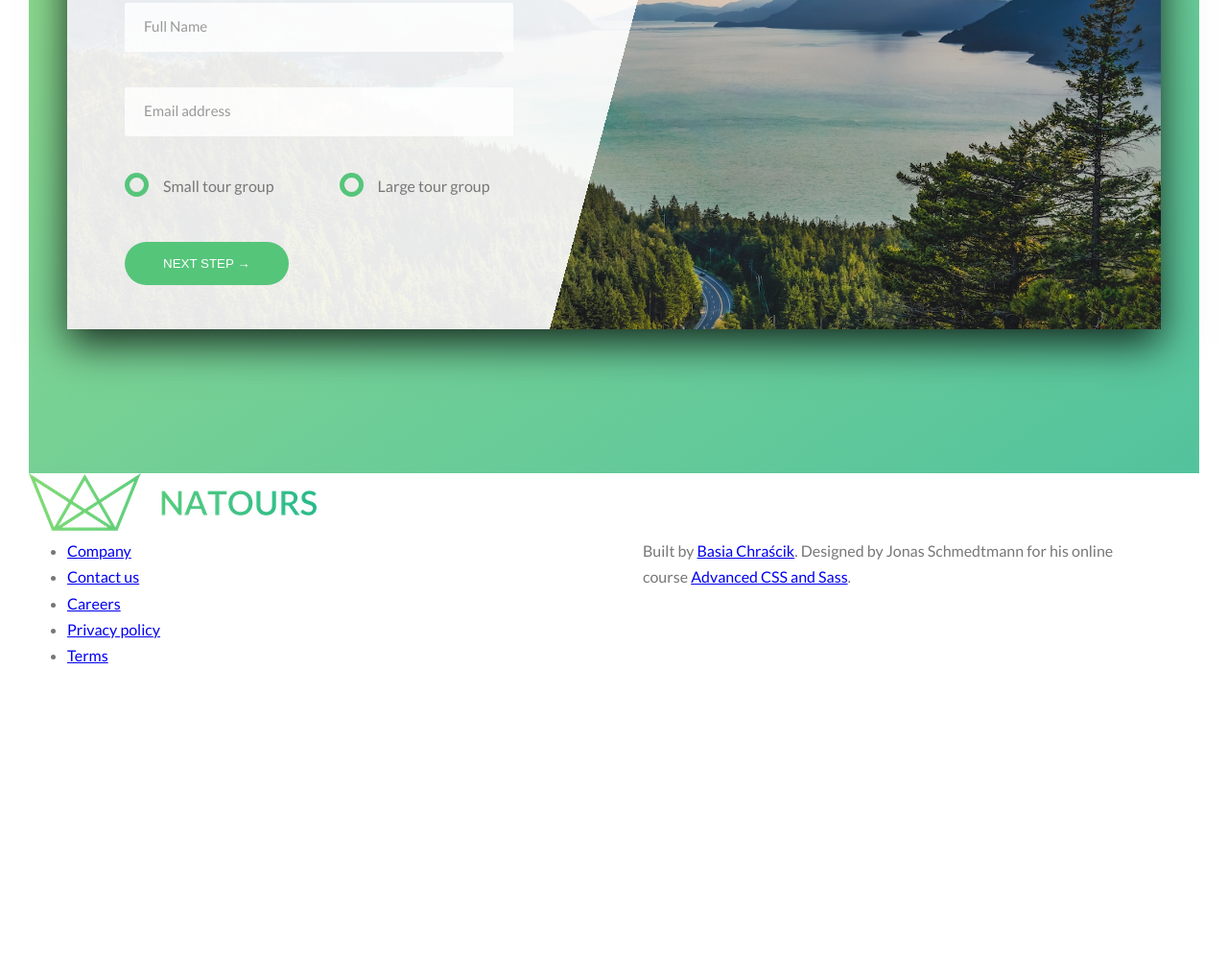
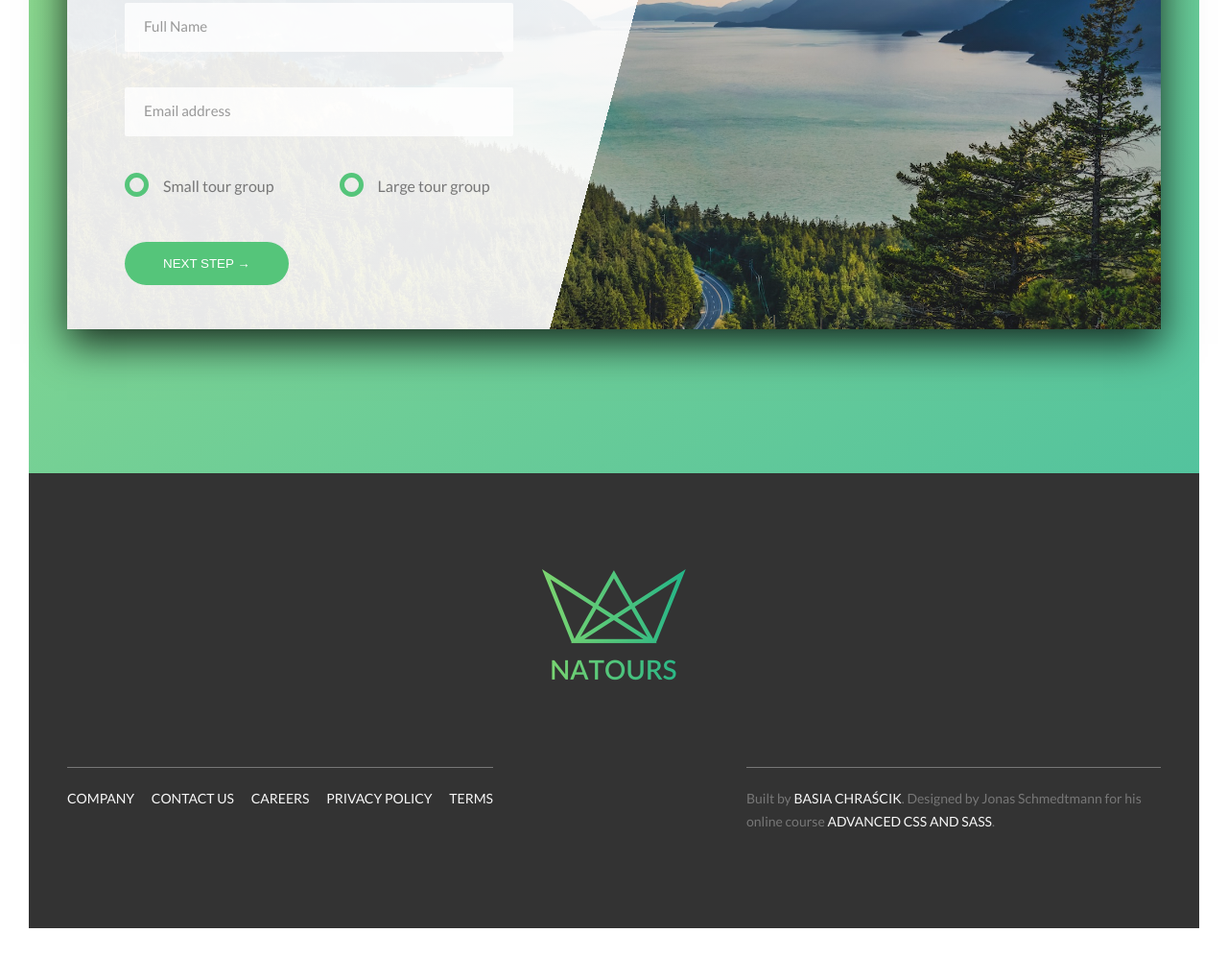
Before and after one commit to basiachra/SASS, a website: page index.html in a window 1280 px wide. Shown: the part 3596-4593 px from the top of the page at 96% size. Before the commit the page ends 4322 px from the top, so only its background shows below. Drawn offline with Linux system fonts and the light colour scheme; a web font is replaced by a local one.

Commit message:
section footer

```diff
--- a/index.html
+++ b/index.html
@@ -258,7 +258,7 @@
     <footer class="footer">
 
         <div class="footer__logo-box">
-            <img src="img/logo-green-small-2x.png" alt="Full logo" class="footer__logo">
+            <img src="img/logo-green-2x.png" alt="Full logo" class="footer__logo">
         </div>
 
         <div class="row">
@@ -270,17 +270,14 @@
                         <li class="footer__item"><a href="#" class="footer__link">Careers</a></li>
                         <li class="footer__item"><a href="#" class="footer__link">Privacy policy</a></li>
                         <li class="footer__item"><a href="#" class="footer__link">Terms</a></li>
-
                     </ul>
                 </div>
-
 
             </div>
             <div class="col-1-of-2">
                 <p class="footer__copyright">
                     Built by <a href="#" class="footer__link">Basia Chraścik</a>. Designed by Jonas Schmedtmann
                     for his online course <a href="#" class="footer__link">Advanced CSS and Sass</a>.
-
                 </p>
             </div>
         </div>
--- a/sass/abstracts/_variables.scss
+++ b/sass/abstracts/_variables.scss
@@ -6,9 +6,10 @@ $color-primary-dark: #28b485;
 $color-white: white;
 
 
+$color-grey-dark-3: #333;
+$color-grey-dark: #777;
+$color-grey-dark-2: #999;
 
-$color-grey-dark-2: #999;
-$color-grey-dark: #777;
 $color-grey-light-1: #f7f7f7;
 $color-black: black;
 
--- /dev/null
+++ b/sass/layout/_footer.scss
@@ -0,0 +1,61 @@
+.footer{
+  background-color: $color-grey-dark-3;
+  padding:10rem 0;
+  font-size: 1.4rem;
+
+  &__logo-box{
+    text-align: center;
+    margin-bottom: 8rem;
+  }
+
+  &__logo{
+    width: 15rem;
+    height:auto;
+  }
+
+  &__navigation{
+    border-top: 1px solid $color-grey-dark;
+    padding-top:2rem;
+    display:inline-block;
+  }
+
+  &__list{
+    list-style:none;
+  }
+  &__item{
+    display:inline-block;
+
+    &:not(:last-child){
+      margin-right: 1.5rem;
+    }
+  }
+
+  &__link{
+    &:link,
+    &:visited{
+      color: $color-grey-light-1;
+      background-color: $color-grey-dark-3;
+      text-decoration: none;
+      text-transform: uppercase;
+      display:inline-block;
+      transition: all .2s;
+    }
+
+    &:hover,
+    &active{
+      color: $color-primary;
+      //box-shadow: 0 1rem 2rem rgba($color-black, .4);
+      transform: rotate(3deg) scale(1.01);
+    }
+
+  }
+
+  &__copyright {
+    border-top: 1px solid $color-grey-dark;
+    padding-top:2rem;
+    display:inline-block;
+    width: 80%;
+    float:right;
+  }
+
+}
```
Also changed, not shown: src/css/style.css.
